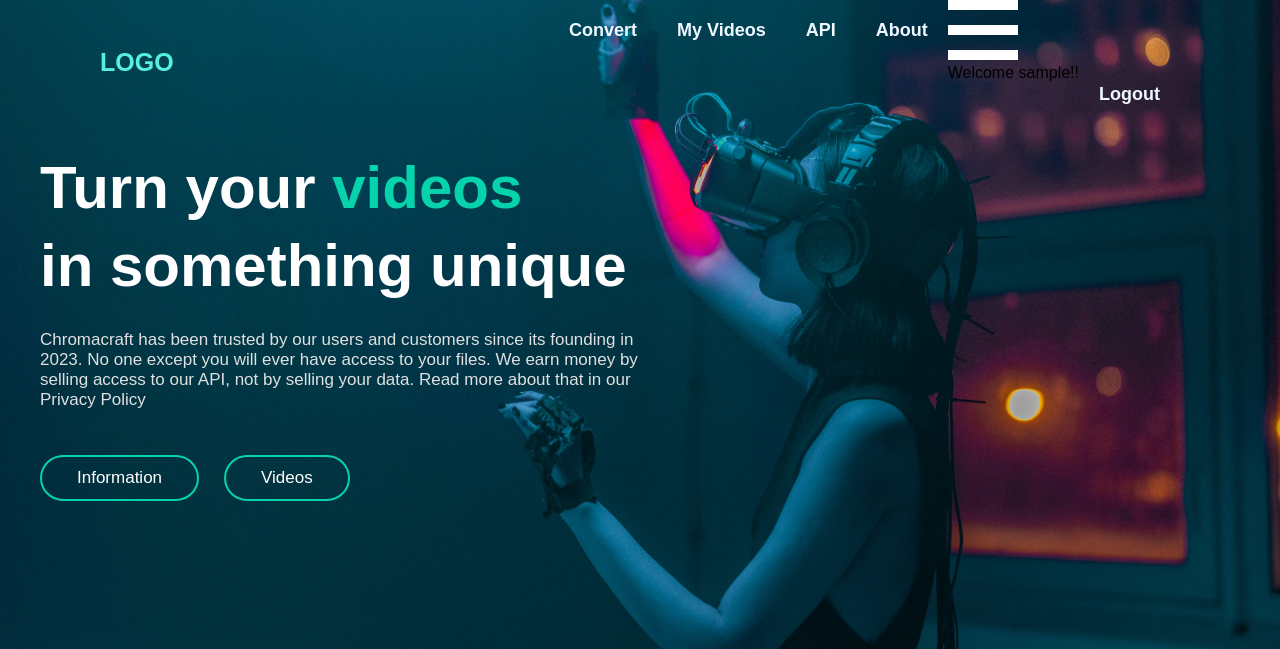
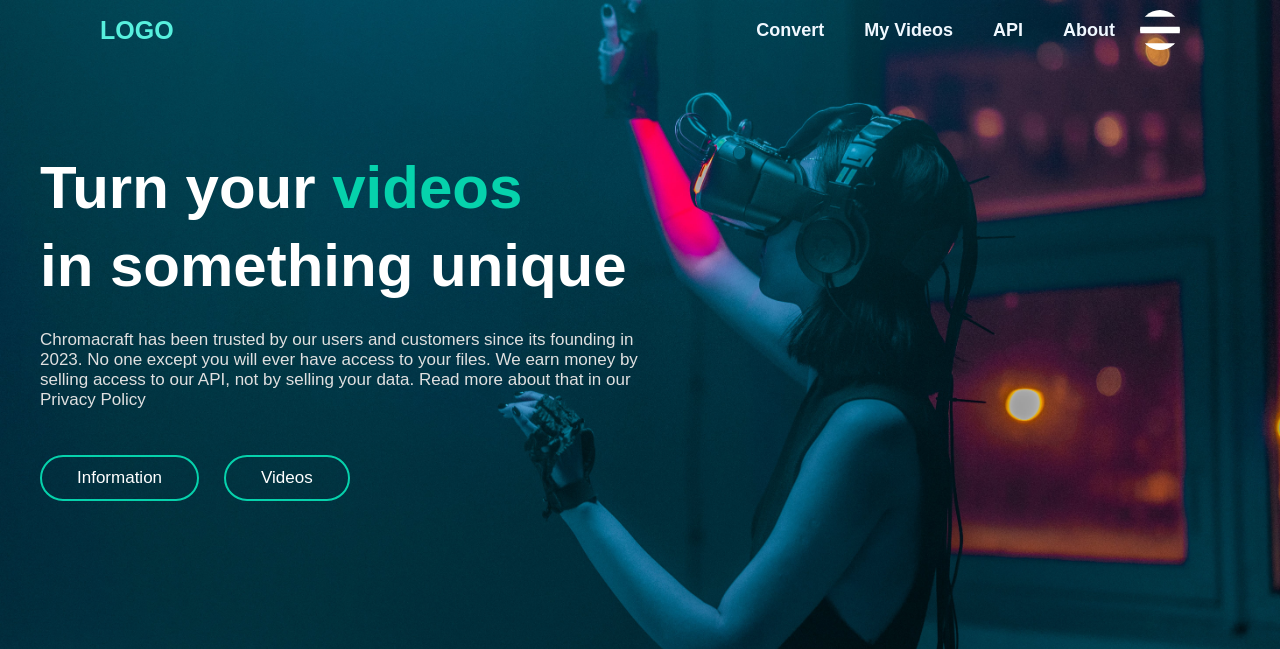
Before and after one commit to aerogriffin/python-project, a Django app: template main/templates/main/home.html in a window 1280 px wide. Shown: the top 649 px of the page. Run offline with Django 4.2, Linux system fonts and the light colour scheme; a user stored in the database is signed in; tables that the repository leaves empty hold one stand-in row (values such as "Sample post"); the template is opened without the code that fills it: most values are stand-ins (such as "Sample title", 1, 10 or a date in 2020); some libraries are stand-ins or nearby versions; some web fonts are replaced.

Commit message:
Update home.css

```diff
--- a/main/static/css/home.css
+++ b/main/static/css/home.css
@@ -124,6 +124,53 @@
   background-color: #206975;
 }
 
+.user-section {
+  cursor: pointer;
+  position: relative;
+  margin-top: 10px;
+  margin-left: 5px;
+}
+
+.user-avatar {
+  width: 40px;
+  height: 40px;
+  border-radius: 50%;
+}
+
+.user-options {
+  display: none;
+  position: absolute;
+  top: 50px;
+  right: 0;
+  background-color: #fff;
+  box-shadow: 0 2px 5px rgba(0, 0, 0, 0.1);
+  background-color: #30285A;
+  z-index: 1;
+}
+
+.user-options ul {
+  list-style: none;
+  margin: 0;
+  padding: 0;
+}
+
+.user-options li {
+  padding: 10px;
+  border-bottom: 1px solid #ddd;
+}
+
+.user-options li:last-child {
+  border-bottom: none;
+}
+
+.user-options a {
+  text-decoration: none;
+  color: #333;
+}
+
+.user-options a:hover {
+  background-color: #f1f1f1;
+}
 .footer{
   display: flex;
   justify-content: space-between;
```
